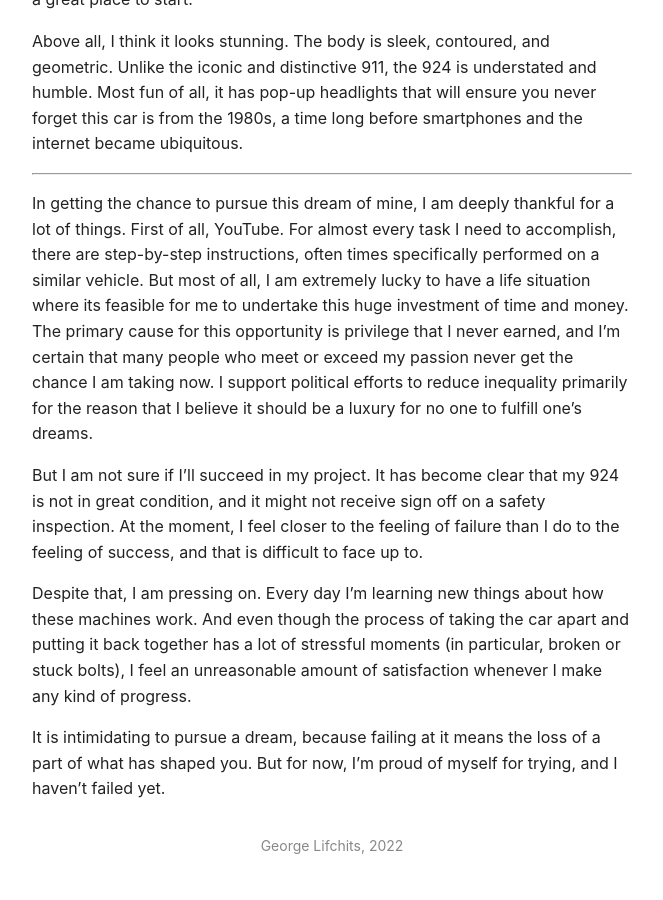
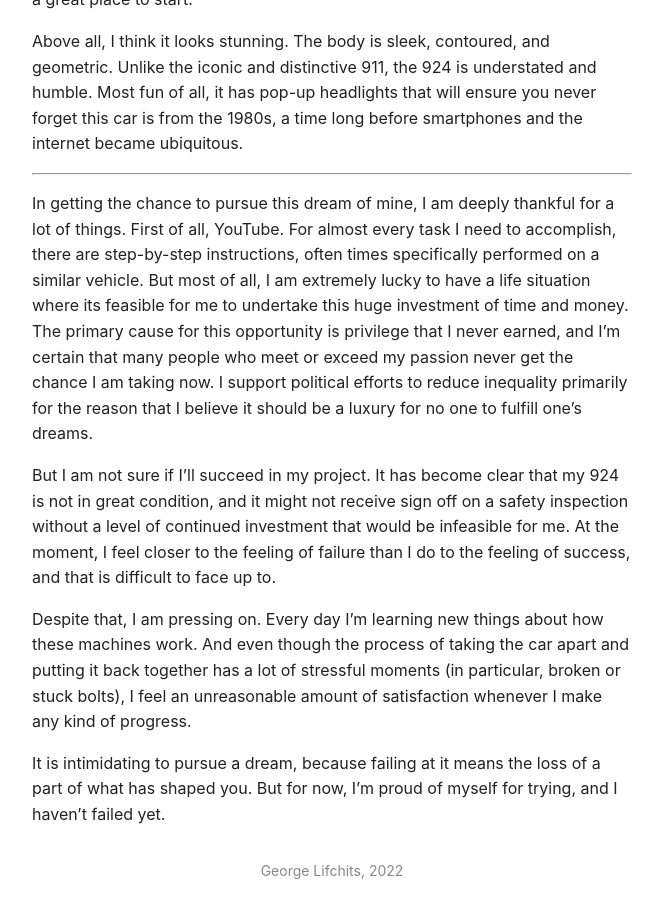
Before and after one commit to glifchits/glifchits.github.io, a Jekyll site: the page built from _posts/2022-03-02-my-first-old-car.md, in a window 1280 px wide and 900 px high, scrolled down 3366 px. Shown: the whole window, without its empty margins (308-971 px from the left). Built offline with Jekyll 4.4.1, drawn with Linux system fonts in a browser that asks for light colours; before the commit the page ends 4240 px from its top, so only the background shows below that.

Commit message:
one more edit

```diff
--- a/_posts/2022-03-02-my-first-old-car.md
+++ b/_posts/2022-03-02-my-first-old-car.md
@@ -69,7 +69,7 @@ Above all, I think it looks stunning. The body is sleek, contoured, and geometri
 
 In getting the chance to pursue this dream of mine, I am deeply thankful for a lot of things. First of all, YouTube. For almost every task I need to accomplish, there are step-by-step instructions, often times specifically performed on a similar vehicle. But most of all, I am extremely lucky to have a life situation where its feasible for me to undertake this huge investment of time and money. The primary cause for this opportunity is privilege that I never earned, and I'm certain that many people who meet or exceed my passion never get the chance I am taking now. I support political efforts to reduce inequality primarily for the reason that I believe it should be a luxury for no one to fulfill one's dreams.
 
-But I am not sure if I'll succeed in my project. It has become clear that my 924 is not in great condition, and it might not receive sign off on a safety inspection. At the moment, I feel closer to the feeling of failure than I do to the feeling of success, and that is difficult to face up to.
+But I am not sure if I'll succeed in my project. It has become clear that my 924 is not in great condition, and it might not receive sign off on a safety inspection without a level of continued investment that would be infeasible for me. At the moment, I feel closer to the feeling of failure than I do to the feeling of success, and that is difficult to face up to.
 
 Despite that, I am pressing on. Every day I'm learning new things about how these machines work. And even though the process of taking the car apart and putting it back together has a lot of stressful moments (in particular, broken or stuck bolts), I feel an unreasonable amount of satisfaction whenever I make any kind of progress.
 
```
